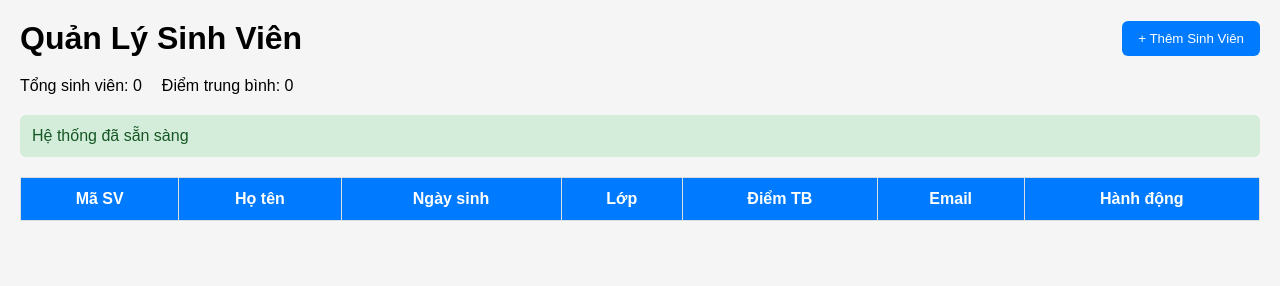
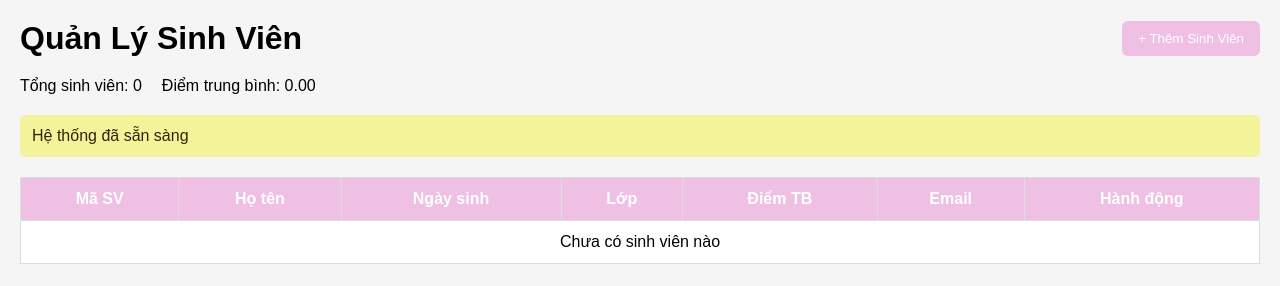
Before and after one commit to Vi1004/BTTH03, a plain HTML site: page bai1/index.html in a window 1280 px wide. Drawn offline with Linux system fonts and the light colour scheme.

Commit message:
giai đoạn 5: Hoàn thiện

```diff
--- a/bai1/script.js
+++ b/bai1/script.js
@@ -16,7 +16,9 @@ const studentForm = document.getElementById("studentForm");
 const studentTableBody = document.getElementById("studentTableBody");
 
 // DATA
-let students = [];
+let students = JSON.parse(
+    localStorage.getItem("students")
+) || [];
 let editIndex = null;
 
 // DOM ELEMENTS
@@ -30,6 +32,9 @@ const formTitle = document.getElementById("formTitle");
 
 const messageBox = document.getElementById("messageBox");
 
+const totalStudents = document.getElementById("totalStudents");
+
+const averageScore = document.getElementById("averageScore");
 
 // MỞ POPUP
 openFormBtn.addEventListener("click", function () {
@@ -62,6 +67,12 @@ function showMessage(message) {
 
     messageBox.innerText = message;
 
+    setTimeout(function () {
+
+        messageBox.innerText = "";
+
+    }, 3000);
+
 }
 
 // SUBMIT FORM
@@ -91,6 +102,7 @@ studentForm.addEventListener("submit", function (event) {
     if (editIndex === null) {
 
         students.push(student);
+        saveStudents();
 
         showMessage("Thêm sinh viên thành công");
 
@@ -100,6 +112,7 @@ studentForm.addEventListener("submit", function (event) {
     else {
 
         students[editIndex] = student;
+        saveStudents();
 
         showMessage("Cập nhật sinh viên thành công");
 
@@ -109,6 +122,7 @@ studentForm.addEventListener("submit", function (event) {
 
     // Render lại bảng
     renderStudents();
+    updateStatistics();
 
     // Reset form
     resetForm();
@@ -119,9 +133,23 @@ studentForm.addEventListener("submit", function (event) {
 
 // RENDER TABLE
 function renderStudents() {
+    // Nếu chưa có dữ liệu
+
+    if (students.length === 0) {
+
+        studentTableBody.innerHTML = `
+            <tr>
+                <td colspan="7">
+                    Chưa có sinh viên nào
+                </td>
+            </tr>
+        `;
+
+        return;
+
+    }
 
     let html = "";
-
 
     students.forEach(function (student, index) {
 
@@ -267,11 +295,13 @@ function deleteStudent(index) {
     // Xóa khỏi mảng
 
     students.splice(index, 1);
+    saveStudents();
 
 
     // Render lại bảng
 
     renderStudents();
+    updateStatistics();
 
 
     // Thông báo
@@ -279,3 +309,53 @@ function deleteStudent(index) {
     showMessage("Xóa sinh viên thành công");
 
 }
+
+// SAVE LOCAL STORAGE
+function saveStudents() {
+
+    localStorage.setItem(
+        "students",
+        JSON.stringify(students)
+    );
+
+}
+
+// UPDATE STATISTICS
+
+function updateStatistics() {
+
+    // Tổng sinh viên
+
+    totalStudents.innerText = students.length;
+
+
+    // Tính điểm trung bình
+
+    let totalScore = 0;
+
+
+    students.forEach(function (student) {
+
+        totalScore += Number(student.score);
+
+    });
+
+
+    let average = 0;
+
+
+    if (students.length > 0) {
+
+        average = totalScore / students.length;
+
+    }
+
+
+    averageScore.innerText = average.toFixed(2);
+
+}
+
+// LOAD PAGE
+renderStudents();
+
+updateStatistics();
--- a/bai1/style.css
+++ b/bai1/style.css
@@ -23,7 +23,7 @@ header {
 header button {
     padding: 10px 16px;
     border: none;
-    background: #007bff;
+    background: #efbfe4;
     color: white;
     border-radius: 6px;
     cursor: pointer;
@@ -54,7 +54,7 @@ td {
 }
 
 th {
-    background: #007bff;
+    background: #efbfe4;
     color: white;
 }
 
@@ -114,9 +114,9 @@ th {
 
     padding: 12px;
 
-    background: #d4edda;
+    background: #f3f499;
 
-    color: #155724;
+    color: #30200afb;
 
     border-radius: 6px;
 }
```
